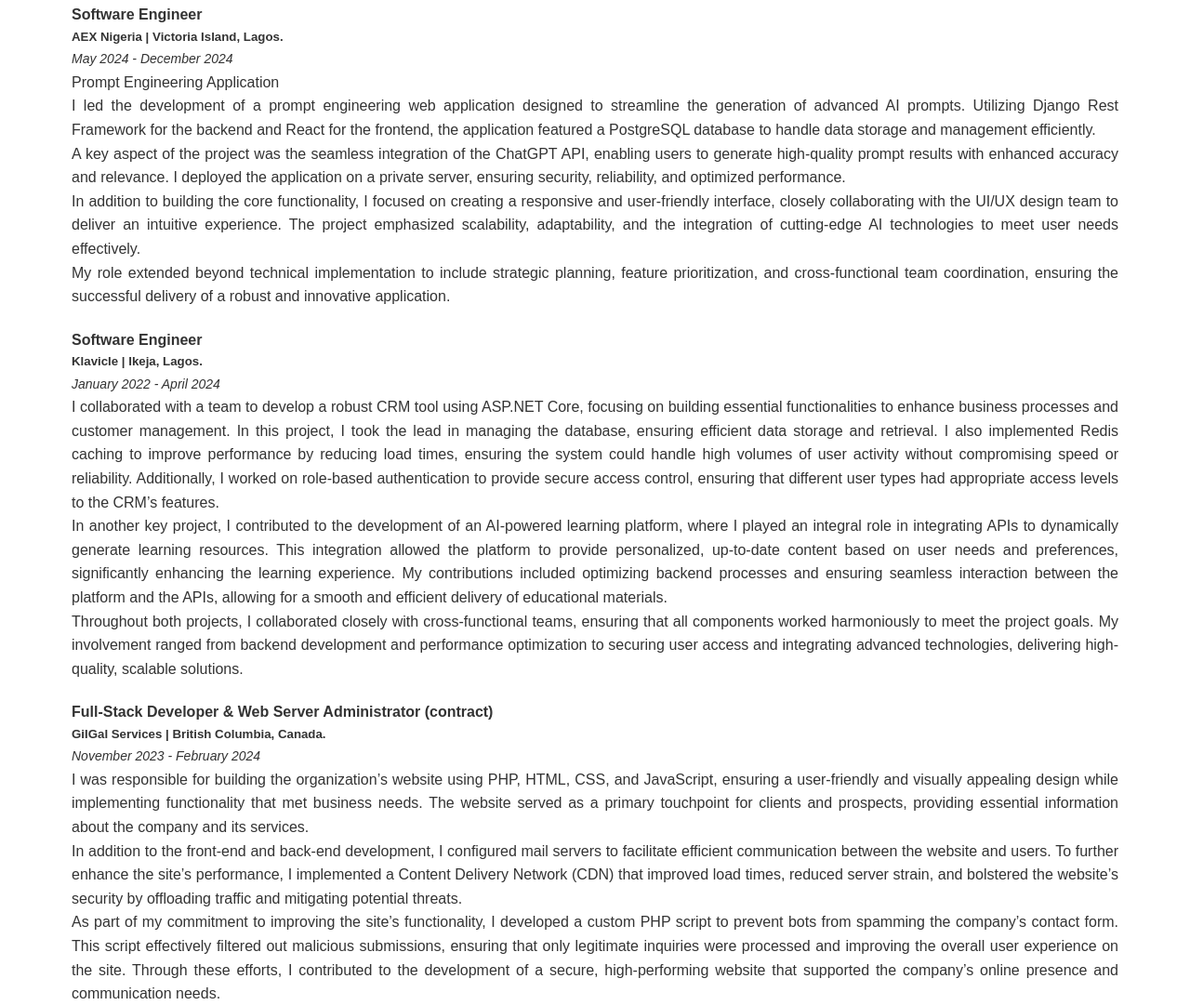
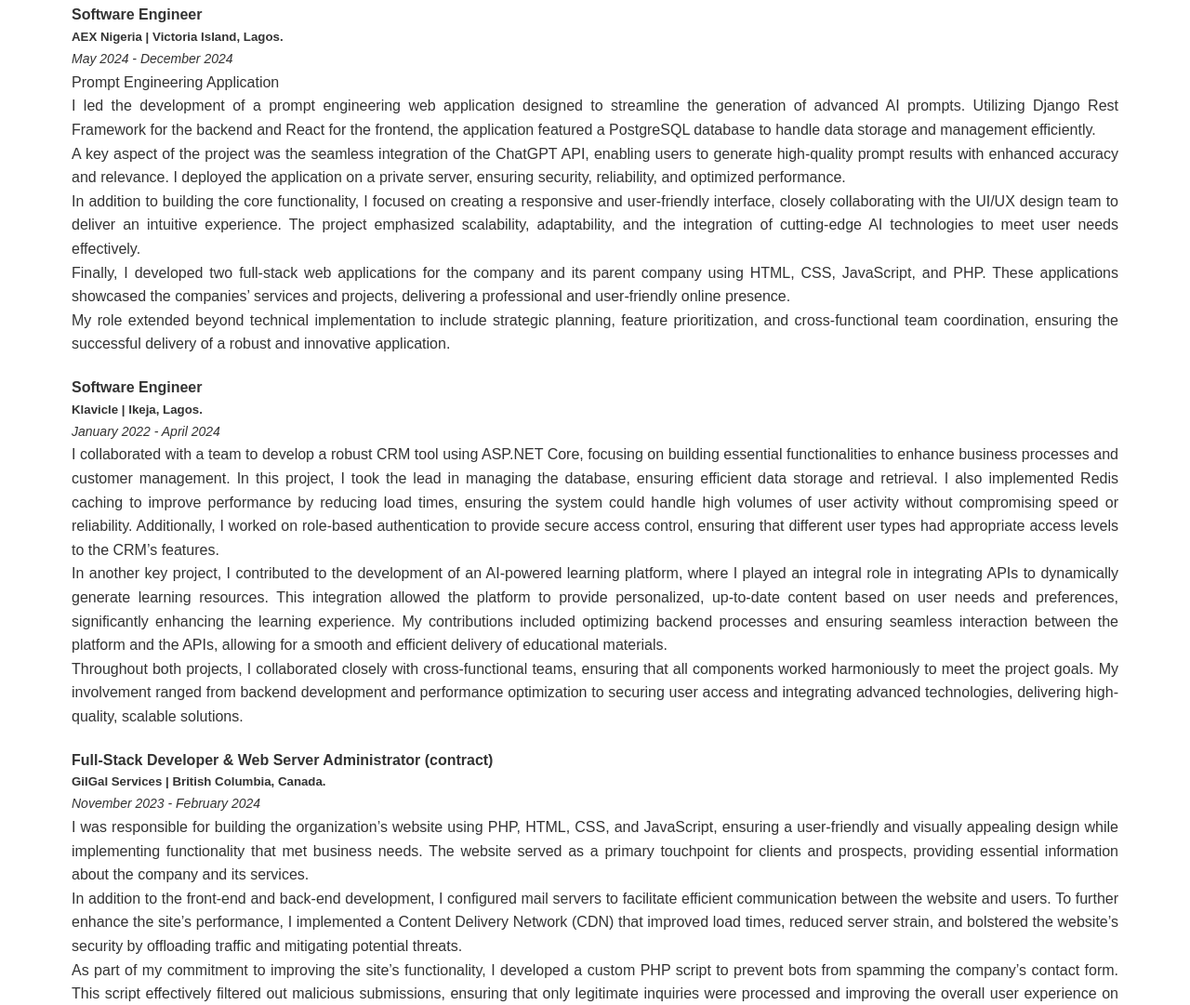
Before and after one commit to realcletusola/realcletusola.github.io, a plain HTML site: page index.html in a window 1280 px wide. Shown: the part 1288-2369 px from the top of the page at 93% size. Drawn offline with Linux system fonts and the light colour scheme.

Commit message:
Update index.html

```diff
--- a/index.html
+++ b/index.html
@@ -213,6 +213,7 @@
                 <p>I led the development of a prompt engineering web application designed to streamline the generation of advanced AI prompts. Utilizing Django Rest Framework for the backend and React for the frontend, the application featured a PostgreSQL database to handle data storage and management efficiently.</p>
                 <p>A key aspect of the project was the seamless integration of the ChatGPT API, enabling users to generate high-quality prompt results with enhanced accuracy and relevance. I deployed the application on a private server, ensuring security, reliability, and optimized performance.</p>
                 <p>In addition to building the core functionality, I focused on creating a responsive and user-friendly interface, closely collaborating with the UI/UX design team to deliver an intuitive experience. The project emphasized scalability, adaptability, and the integration of cutting-edge AI technologies to meet user needs effectively.</p>
+                <p> Finally, I developed two full-stack web applications for the company and its parent company using HTML, CSS, JavaScript, and PHP. These applications showcased the companies’ services and projects, delivering a professional and user-friendly online presence.</p>
                 <p>My role extended beyond technical implementation to include strategic planning, feature prioritization, and cross-functional team coordination, ensuring the successful delivery of a robust and innovative application.</p>
 
 
```
